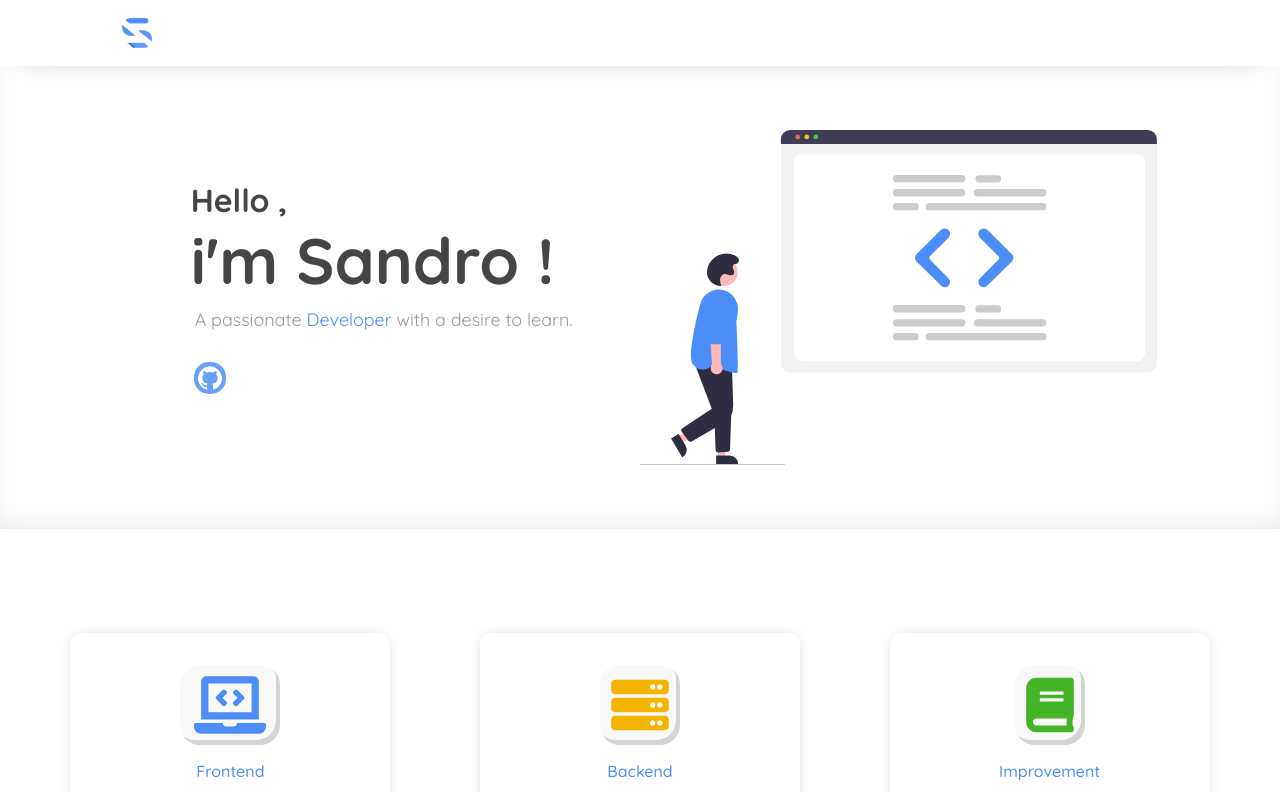
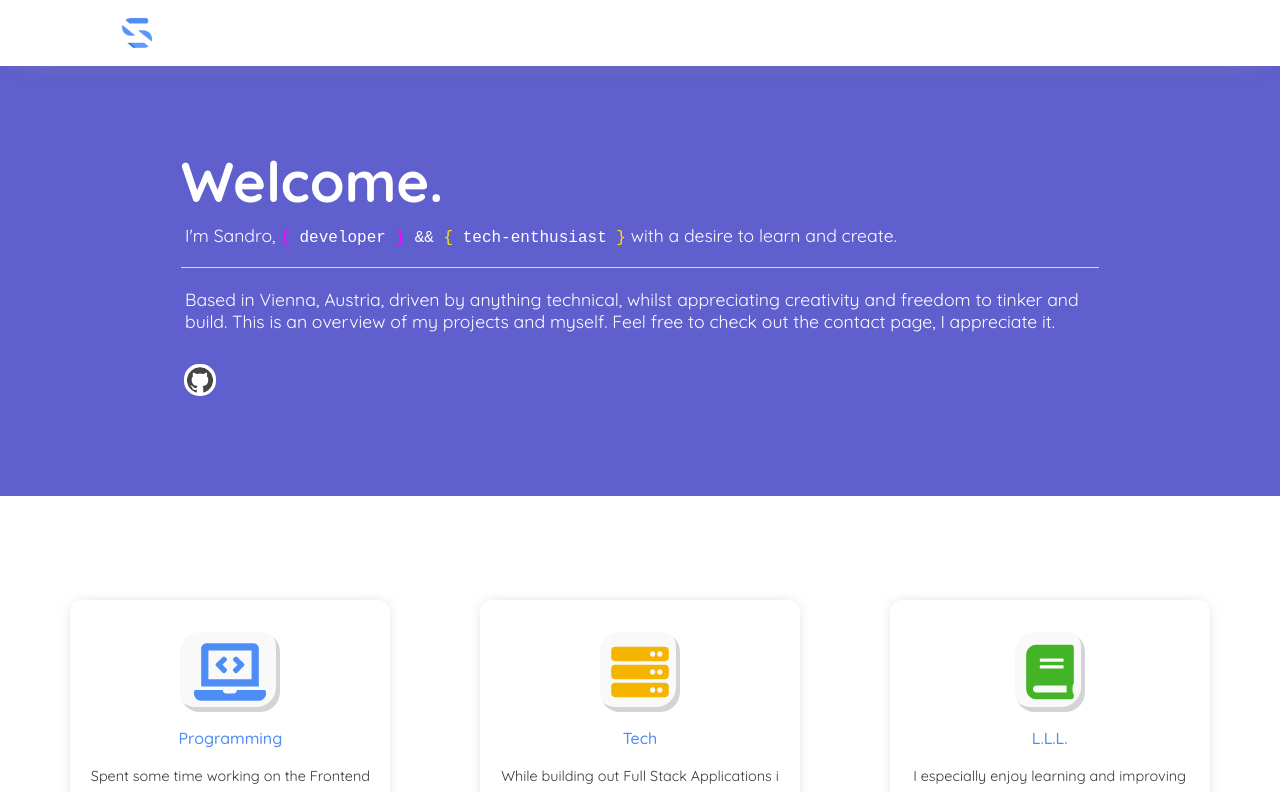
Before and after one commit to sandroleibrecht/portfolio, a React (Create React App) app: page / in a window 1280 px wide. Shown: the top 792 px of the page. Built offline with nearby package versions, Linux system fonts and the light colour scheme; no server answers.

Commit message:
about section header UI updates

```diff
--- a/src/assets/translations/about.json
+++ b/src/assets/translations/about.json
@@ -1,23 +1,28 @@
 {
   "en":{
     "headerText": {
-      "greeting": "Hello ,",
-      "name": "i'm Sandro",
-      "quote1": "A passionate ",
-      "title": "Developer ",
-      "quote2": "with a desire to learn."
+      "greeting": "Welcome.",
+      "quote1": "I'm Sandro, ",
+      "braceOpen":"{ ",
+      "braceClose":" }",
+      "title1": "developer",
+      "connector": " && ",
+      "title2": "tech-enthusiast",
+      "quote2": " with a desire to learn and create.",
+      "text1": "Based in Vienna, Austria, driven by anything technical, whilst appreciating creativity and freedom to tinker and build. This is an overview of my projects and myself. Feel free to check out the contact page, I appreciate it."
+
     },
     "cardsText": [
       {
-        "heading": "Frontend",
+        "heading": "Programming",
         "body": "Spent some time working on the Frontend and using technologies around HTML, CSS, JavaScript and React"
       },
       {
-        "heading": "Backend",
+        "heading": "Tech",
         "body": "While building out Full Stack Applications i gained good knowledge of working with API's and Databases"
       },
       {
-        "heading": "Improvement",
+        "heading": "L.L.L.",
         "body": "I especially enjoy learning and improving myself, to make life easier for myself and everyone around me"
       }
     ],
@@ -31,23 +36,27 @@
   },
   "de":{
     "headerText": {
-      "greeting": "Hallo ,",
-      "name": "ich bin Sandro",
-      "quote1": "Ein neugieriger und lerneifriger ",
-      "title": "Entwickler ",
-      "quote2": "aus Wien."
+      "greeting": "Willkommen.",
+      "quote1": "Ich bin Sandro, ein neugieriger und lerneifriger ",
+      "braceOpen":"{ ",
+      "braceClose":" }",
+      "title1": "Entwickler",
+      "connector": " && ",
+      "title2": "Tech-Enthusiast",
+      "quote2": ".",
+      "text1": "Motiviert durch Technik, mit einer starken Wertschätzung für Kreativität, und der Freiheit neues zu kreieren. Dieses Portfolio soll einen Überblick meiner Projekte, und meiner Person darstellen. Schau gerne bei der Kontaktseite vorbei, let's connect!."
     },
     "cardsText": [
       {
-        "heading": "Frontend",
+        "heading": "Programmieren",
         "body": "Ich habe erfahrung im Frontend und den Technologien rund um HTML, CSS, JavaScript und React"
       },
       {
-        "heading": "Backend",
+        "heading": "Tech",
         "body": "Durch das erstellen von Full Stack Anwendungen konnte ich mir gute Kenntnisse im Umgang mit API's und Datenbanken aneignen"
       },
       {
-        "heading": "Freude am lernen",
+        "heading": "L.L.L.",
         "body": "Vor allem macht es Spaß neues zu lernen und mich selbst zu verbessern um mir und meinen Kollegen das Leben zu erleichtern"
       }
     ],
--- a/src/components/about/AboutHeader.jsx
+++ b/src/components/about/AboutHeader.jsx
@@ -9,23 +9,28 @@ import Grid from '@material-ui/core/Grid';
 
 function AboutHeader({ textContent }) {
 
-  function showImage(e){
-    e.target.classList.add('image-visible');
-  };
-
   return (
     <HeaderContainer container spacing={0} component="header">
-      <InfoContainer item xs={12} sm={12} md={6} lg={6}>
+      <InfoContainer item xs={12} sm={12} md={12} lg={12}>
         <div>
-          <h3>{textContent.greeting}</h3>
-          <h2>{textContent.name}&nbsp;!</h2>
-          <h4>{textContent.quote1}<span>{textContent.title}</span>{textContent.quote2}</h4>
+          <h2>{textContent.greeting}</h2>
+          <h4>
+            {textContent.quote1}
+            <span className="colorBrace1">{textContent.braceOpen}</span>
+            <span>{textContent.title1}</span>
+            <span className="colorBrace1">{textContent.braceClose}</span>
+            <span>{textContent.connector}</span>
+            <span className="colorBrace2">{textContent.braceOpen}</span>
+            <span>{textContent.title2}</span>
+            <span className="colorBrace2">{textContent.braceClose}</span>
+            {textContent.quote2}
+          </h4>
+          <hr/>
+          <h4>{textContent.text1}</h4>
+          <h4>{textContent.text2}</h4>
           <GitHub onClick={ () => openNewTab('https://github.com/sandropernerstorfer') }/>
         </div>
       </InfoContainer>
-      <DesignContainer item xs={12} sm={12} md={6} lg={6}>
-          <img onLoad={showImage} src={process.env.PUBLIC_URL+'/img/app/headerImage.svg'} alt="code window"/>
-      </DesignContainer>
     </HeaderContainer>
   );
 };
@@ -36,7 +41,7 @@ export default AboutHeader;
 const HeaderContainer = styled(Grid)`
   padding: 5vw calc(9% + 1vh);
   width: 100vw;
-  box-shadow: inset 0px -11px 30px -12px #E3E3E3;
+  background-color: #5f5fcd;
 
   @media (max-width: 959px){
     padding-top: 4rem;
@@ -51,32 +56,60 @@ const InfoContainer = styled(Grid)`
   justify-content: center;
   align-items: center;
 
+  hr{
+    height: 1px;
+    background-color: #dadada;
+    border: none;
+    margin: 20px 0;
+  }
+
+  div{
+    max-width: 950px;
+    padding: 1rem;
+    border-radius: 20px;
+  }
+
+  .sideBar{
+    background-color: #fff;
+    width: 10px;
+    height: 100%;
+  }
+
   h2,h3,h4{
-    color: #464444;
+    color: white;
   }
 
   h3{
     font-size: 2.5rem;
   }
   h2{
-    font-size: 5rem;
+    font-size: 3.5rem;
   }
   h4{
     font-weight: 400;
     font-size: 1.1rem;
     margin: .5rem 0 1rem .25rem;
-    color: #999898;
+    color: white;
     span{
-      color: var(--blue);
+      color: white;
+      font-weight: 500;
+      font-size: 1rem;
+      font-family: monospace;
+    }
+    .colorBrace1{
+      color: #ff00ff;
+    }
+    .colorBrace2{
+      color: #ffe600;
     }
   }
   svg{
-    color: #fff;
+    color: #454545;
     font-size: 2rem;
     border-radius: 15px;
     margin: 1rem 1.5rem 1rem .2rem;
-    padding: 4px;
-    background-color: var(--blueLight);
+    padding: 3px;
+    background-color: white;
     cursor: pointer;
     transition: transform .2s;
 
@@ -87,46 +120,10 @@ const InfoContainer = styled(Grid)`
     }
   }
 
-  @media (max-width: 1370px){
-    h3  { font-size: 2.5vw;  }
-    h2  { font-size: 5vw;    }
-    h4  { font-size: 1.4vw;  }
-    svg { font-size: 2rem;    }
-  }
-
   @media (max-width: 959px){
-    h3  { font-size: 5vw;   }
-    h2  { font-size: 8vw;  }
-    h4  { font-size: 2.5vw; }
-    svg { font-size: 2rem; margin-left: 1.5rem; }
-    text-align: center;
-  }
-
-  @media (max-width: 530px){
     h3  { font-size: 1.5rem;  }
     h2  { font-size: 2.5rem;  }
     h4  { font-size: 1rem; }
     svg { font-size: 2rem;  }
   }
 `;
-
-const DesignContainer = styled(Grid)`
-  display: flex;
-  justify-content: center;
-  align-items: center;
-
-    img{
-      opacity: 0;
-      width: 100%;
-      height: auto;
-      transition: all 1.5s;
-    }
-
-    .image-visible{
-      opacity: 1;
-    }
-
-    @media (max-width: 959px){
-      padding: 3rem 2rem;
-    }
-`;
```
